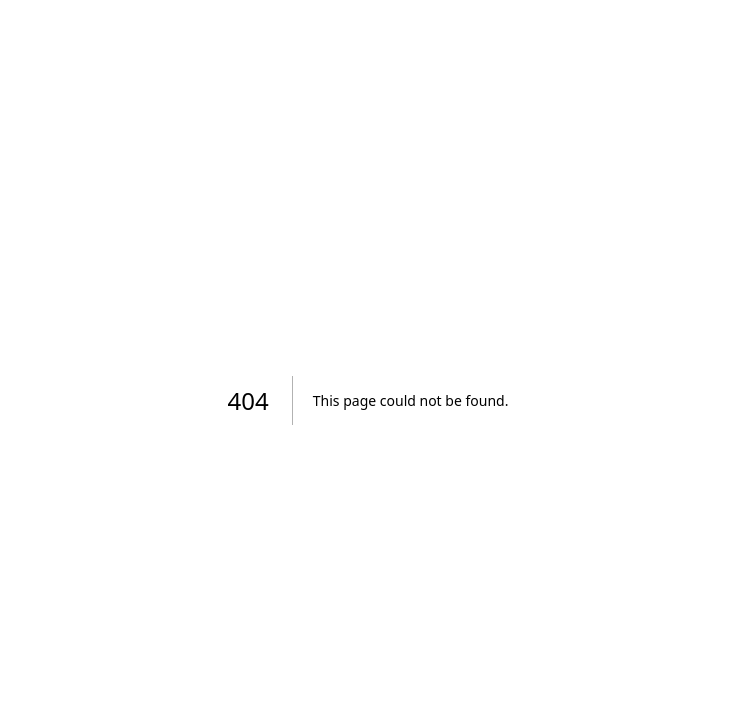
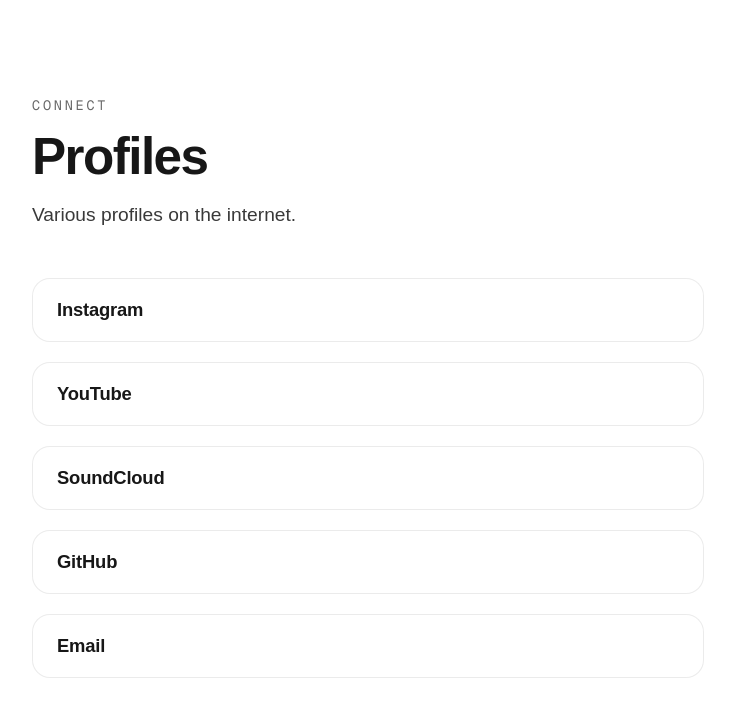
Before and after one commit to tbutler1132/all-too-synthetic, a Next.js app: page /links in a window 1280 px wide. Before the commit this address had no page. Shown: the top 716 px of the page, without its empty margins (272-1007 px from the left). Built offline with nearby package versions, Linux system fonts and the light colour scheme.

Commit message:
added links page

```diff
--- /dev/null
+++ b/src/app/links/page.module.css
@@ -0,0 +1,96 @@
+.page {
+  max-width: 720px;
+  margin: 0 auto;
+  padding: 96px 24px 120px;
+  display: flex;
+  flex-direction: column;
+  gap: 48px;
+}
+
+.header {
+  display: grid;
+  gap: 16px;
+}
+
+.kicker {
+  font-family: var(--font-geist-mono);
+  text-transform: uppercase;
+  letter-spacing: 0.2em;
+  font-size: 0.85rem;
+  opacity: 0.65;
+}
+
+.heading {
+  font-size: clamp(2.2rem, 4vw, 3.2rem);
+  line-height: 1.05;
+  letter-spacing: -0.03em;
+}
+
+.subheading {
+  font-size: clamp(1rem, 2vw, 1.2rem);
+  line-height: 1.6;
+  opacity: 0.85;
+}
+
+.linksList {
+  list-style: none;
+  padding: 0;
+  margin: 0;
+  display: grid;
+  gap: 20px;
+}
+
+.linkCard {
+  border: 1px solid rgba(0, 0, 0, 0.08);
+  border-radius: 18px;
+  overflow: hidden;
+  transition: transform 0.2s ease, border-color 0.2s ease;
+  background: rgba(255, 255, 255, 0.8);
+  backdrop-filter: blur(8px);
+}
+
+.linkCard:hover {
+  transform: translateY(-2px);
+  border-color: rgba(0, 0, 0, 0.2);
+}
+
+.linkAnchor {
+  display: grid;
+  gap: 8px;
+  padding: 20px 24px;
+  color: inherit;
+  text-decoration: none;
+}
+
+.linkLabel {
+  font-size: 1.15rem;
+  font-weight: 600;
+  letter-spacing: -0.01em;
+}
+
+.linkDescription {
+  font-size: 0.95rem;
+  opacity: 0.75;
+}
+
+@media (prefers-color-scheme: dark) {
+  .linkCard {
+    border-color: rgba(255, 255, 255, 0.1);
+    background: rgba(0, 0, 0, 0.45);
+  }
+
+  .linkCard:hover {
+    border-color: rgba(255, 255, 255, 0.25);
+  }
+}
+
+@media (max-width: 640px) {
+  .page {
+    padding: 72px 16px 96px;
+    gap: 40px;
+  }
+
+  .linkAnchor {
+    padding: 18px 20px;
+  }
+}
--- /dev/null
+++ b/src/app/links/page.tsx
@@ -0,0 +1,72 @@
+import type { Metadata } from "next";
+import Link from "next/link";
+
+import styles from "./page.module.css";
+
+type SocialLink = {
+  label: string;
+  href: string;
+  description?: string;
+};
+
+const socialLinks: SocialLink[] = [
+  {
+    label: "Instagram",
+    href: "https://www.instagram.com/alltoosynthetic",
+  },
+  {
+    label: "YouTube",
+    href: "https://www.youtube.com/@alltoosynthetic",
+  },
+  {
+    label: "SoundCloud",
+    href: "https://soundcloud.com/alltoosynthetic",
+  },
+  {
+    label: "GitHub",
+    href: "https://github.com/tbutler1132",
+  },
+  {
+    label: "Email",
+    href: "mailto:tbutler1132@gmail.com",
+  },
+];
+
+export const metadata: Metadata = {
+  title: "Links",
+  description: "Connect across the internet.",
+};
+
+export default function LinksPage() {
+  return (
+    <div className={styles.page}>
+      <header className={styles.header}>
+        <p className={styles.kicker}>Connect</p>
+        <h1 className={styles.heading}>Profiles</h1>
+        <p className={styles.subheading}>Various profiles on the internet.</p>
+      </header>
+
+      <main>
+        <ul className={styles.linksList}>
+          {socialLinks.map((link) => (
+            <li key={link.href} className={styles.linkCard}>
+              <Link
+                href={link.href}
+                className={styles.linkAnchor}
+                target="_blank"
+                rel="noopener noreferrer"
+              >
+                <span className={styles.linkLabel}>{link.label}</span>
+                {link.description ? (
+                  <span className={styles.linkDescription}>
+                    {link.description}
+                  </span>
+                ) : null}
+              </Link>
+            </li>
+          ))}
+        </ul>
+      </main>
+    </div>
+  );
+}
```
